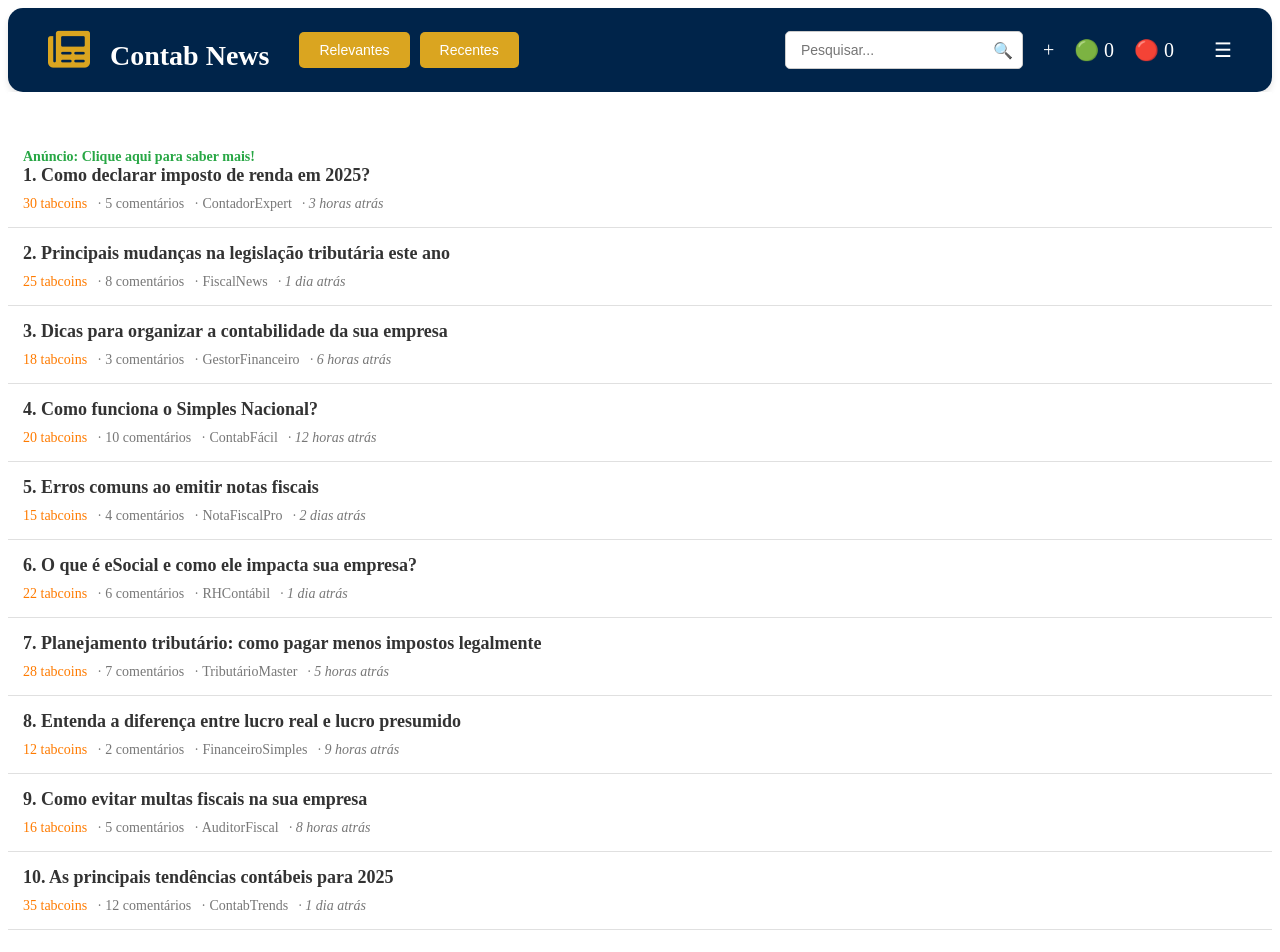
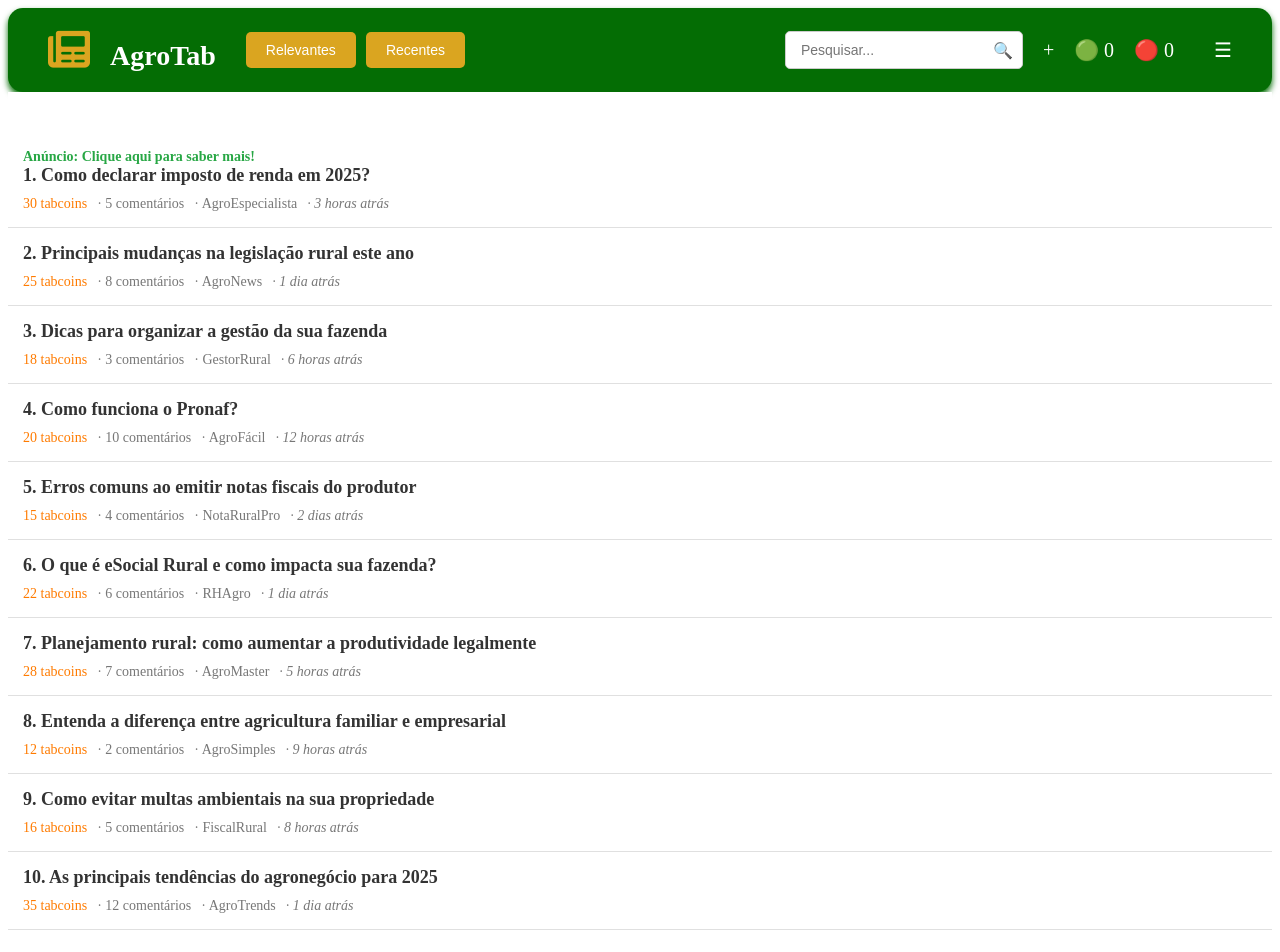
Before and after one commit to abnercezar/clone-tabnews, a Next.js app: page / in a window 1280 px wide. Shown: the top 952 px of the page. Built offline with nearby package versions, Linux system fonts and the light colour scheme.

Commit message:
style: tweaks-on-front and remove `console.log`

```diff
--- a/pages/index.js
+++ b/pages/index.js
@@ -6,70 +6,70 @@ export default function Home() {
       title: "Como declarar imposto de renda em 2025?",
       coin: "30 tabcoins",
       comments: "5 comentários",
-      author: "ContadorExpert",
+      author: "AgroEspecialista",
       time: "3 horas atrás",
     },
     {
-      title: "Principais mudanças na legislação tributária este ano",
+      title: "Principais mudanças na legislação rural este ano",
       coin: "25 tabcoins",
       comments: "8 comentários",
-      author: "FiscalNews",
+      author: "AgroNews",
       time: "1 dia atrás",
     },
     {
-      title: "Dicas para organizar a contabilidade da sua empresa",
+      title: "Dicas para organizar a gestão da sua fazenda",
       coin: "18 tabcoins",
       comments: "3 comentários",
-      author: "GestorFinanceiro",
+      author: "GestorRural",
       time: "6 horas atrás",
     },
     {
-      title: "Como funciona o Simples Nacional?",
+      title: "Como funciona o Pronaf?",
       coin: "20 tabcoins",
       comments: "10 comentários",
-      author: "ContabFácil",
+      author: "AgroFácil",
       time: "12 horas atrás",
     },
     {
-      title: "Erros comuns ao emitir notas fiscais",
+      title: "Erros comuns ao emitir notas fiscais do produtor",
       coin: "15 tabcoins",
       comments: "4 comentários",
-      author: "NotaFiscalPro",
+      author: "NotaRuralPro",
       time: "2 dias atrás",
     },
     {
-      title: "O que é eSocial e como ele impacta sua empresa?",
+      title: "O que é eSocial Rural e como impacta sua fazenda?",
       coin: "22 tabcoins",
       comments: "6 comentários",
-      author: "RHContábil",
+      author: "RHAgro",
       time: "1 dia atrás",
     },
     {
-      title: "Planejamento tributário: como pagar menos impostos legalmente",
+      title: "Planejamento rural: como aumentar a produtividade legalmente",
       coin: "28 tabcoins",
       comments: "7 comentários",
-      author: "TributárioMaster",
+      author: "AgroMaster",
       time: "5 horas atrás",
     },
     {
-      title: "Entenda a diferença entre lucro real e lucro presumido",
+      title: "Entenda a diferença entre agricultura familiar e empresarial",
       coin: "12 tabcoins",
       comments: "2 comentários",
-      author: "FinanceiroSimples",
+      author: "AgroSimples",
       time: "9 horas atrás",
     },
     {
-      title: "Como evitar multas fiscais na sua empresa",
+      title: "Como evitar multas ambientais na sua propriedade",
       coin: "16 tabcoins",
       comments: "5 comentários",
-      author: "AuditorFiscal",
+      author: "FiscalRural",
       time: "8 horas atrás",
     },
     {
-      title: "As principais tendências contábeis para 2025",
+      title: "As principais tendências do agronegócio para 2025",
       coin: "35 tabcoins",
       comments: "12 comentários",
-      author: "ContabTrends",
+      author: "AgroTrends",
       time: "1 dia atrás",
     },
   ];
@@ -93,7 +93,7 @@ export default function Home() {
                     fontSize: "42px",
                   }}
                 ></i>
-                Contab News
+                AgroTab
               </h1>
               <div className="nav-items">
                 <button className="nav-button">Relevantes</button>
@@ -143,7 +143,7 @@ export default function Home() {
       </main>
       <footer className="footer">
         <div className="container">
-          <p>&copy; 2025 Contabnews - Todos os direitos reservados</p>
+          <p>&copy; 2025 AgroTab - Todos os direitos reservados</p>
         </div>
       </footer>
       <style jsx>{`
@@ -161,11 +161,11 @@ export default function Home() {
         }
 
         .header {
-          background-color: #00244a; /* Azul */
+          background-color: rgb(4, 109, 4); /* Azul */
           color: #fff;
           padding: 20px 0; /* Aumenta o tamanho do header */
           border-radius: 15px; /* Deixa o header arredondado */
-          box-shadow: 0px 4px 6px rgba(0, 0, 0, 0.1); /* Adiciona sombra */
+          box-shadow: 0px 4px 6px rgb(4, 109, 4); /* Adiciona sombra */
           min-height: 80px; /* Define uma altura mínima */
         }
 
@@ -294,7 +294,7 @@ export default function Home() {
         }
 
         .footer {
-          background-color: #00244a;
+          background-color: rgb(0, 74, 30);
           color: white;
           text-align: center;
           padding: 20px 0;
```
Also changed, not shown: 1 other file (tests, documents, lock files or other folders).
